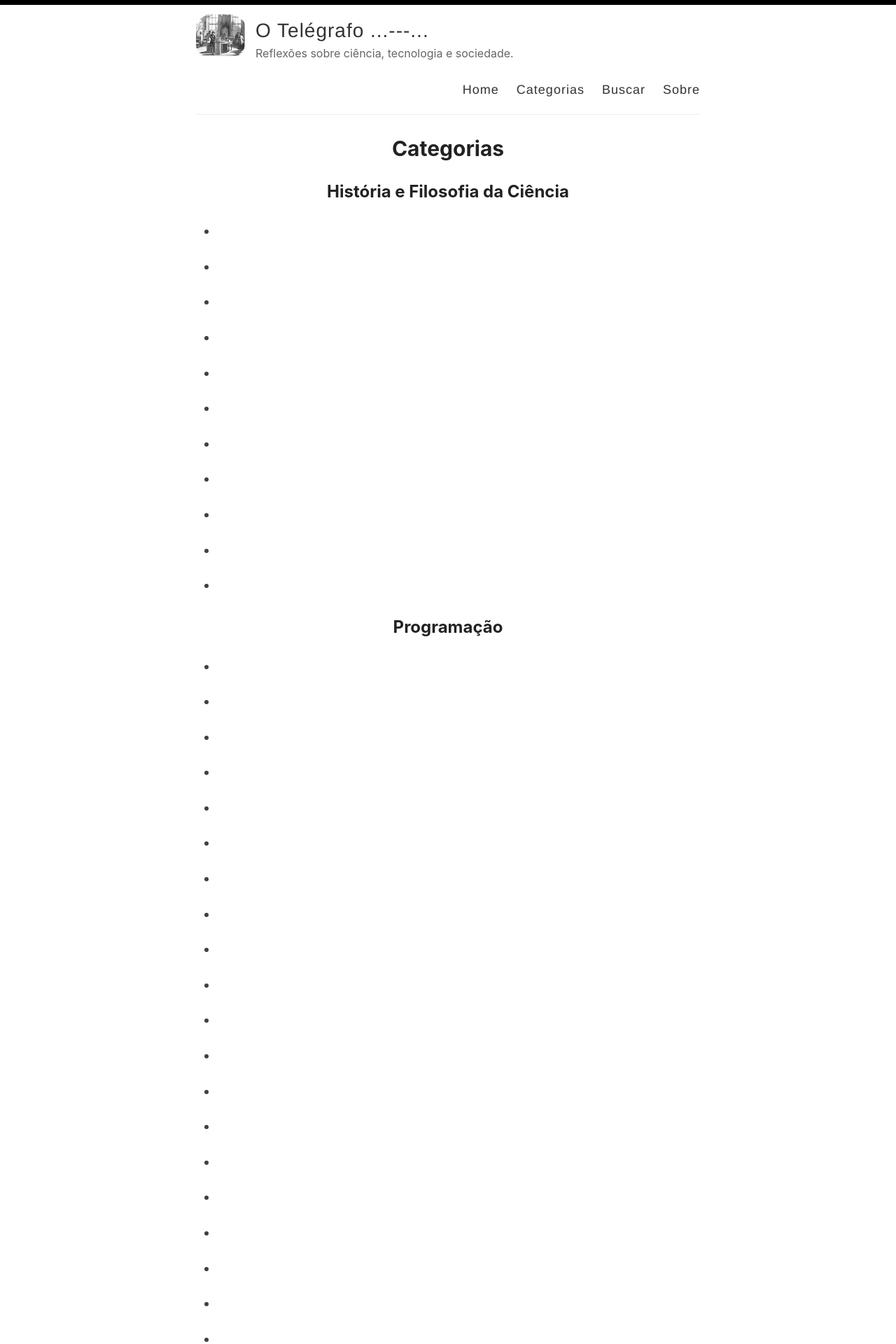
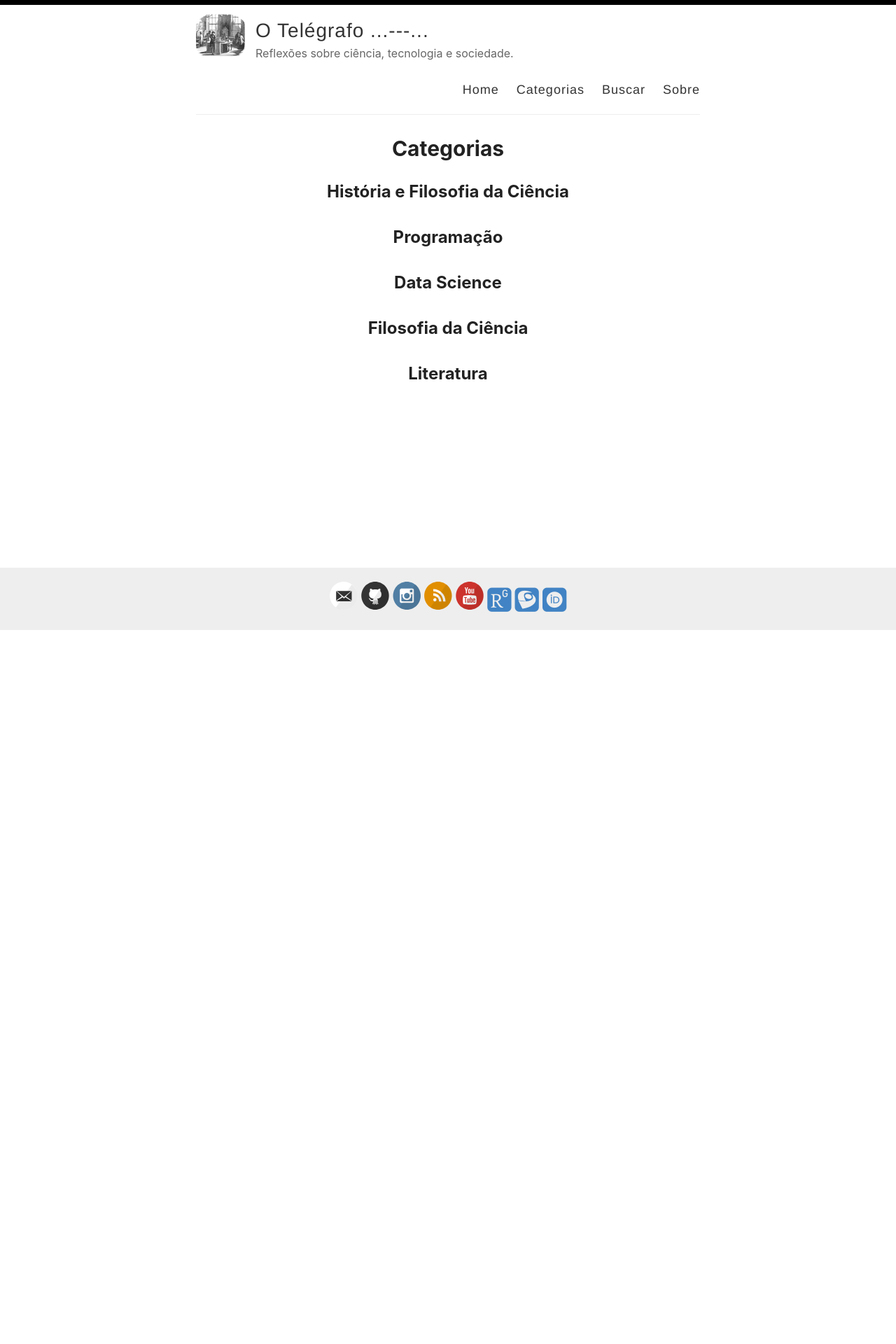
Before and after one commit to tonidandel/otelegrafo_, a Jekyll site: the page built from _pages/categorias.md, in a window 1280 px wide. Shown: the top 1920 px of the page at 70% size. Built offline with Jekyll 4.4.1, drawn with Linux system fonts in a browser that asks for light colours; nearby versions of some CDN libraries; some web fonts are replaced; after the commit the page ends 901 px from its top, so only the background shows below that.

Commit message:
test-categories-page

```diff
--- a/_pages/categorias.md
+++ b/_pages/categorias.md
@@ -7,7 +7,7 @@
   <h2>{{ category[0]}}</h2>
   <ul>
     {% for post in category[1] %}
-        {% for post in site.tags %}
+        {% for post in site.tag %}
           <h3>{{ tag[0]}}</h3>
             <li><a href="{{ post.url }}">{{ post.title }}</a></li>
         {% endfor %}
```
